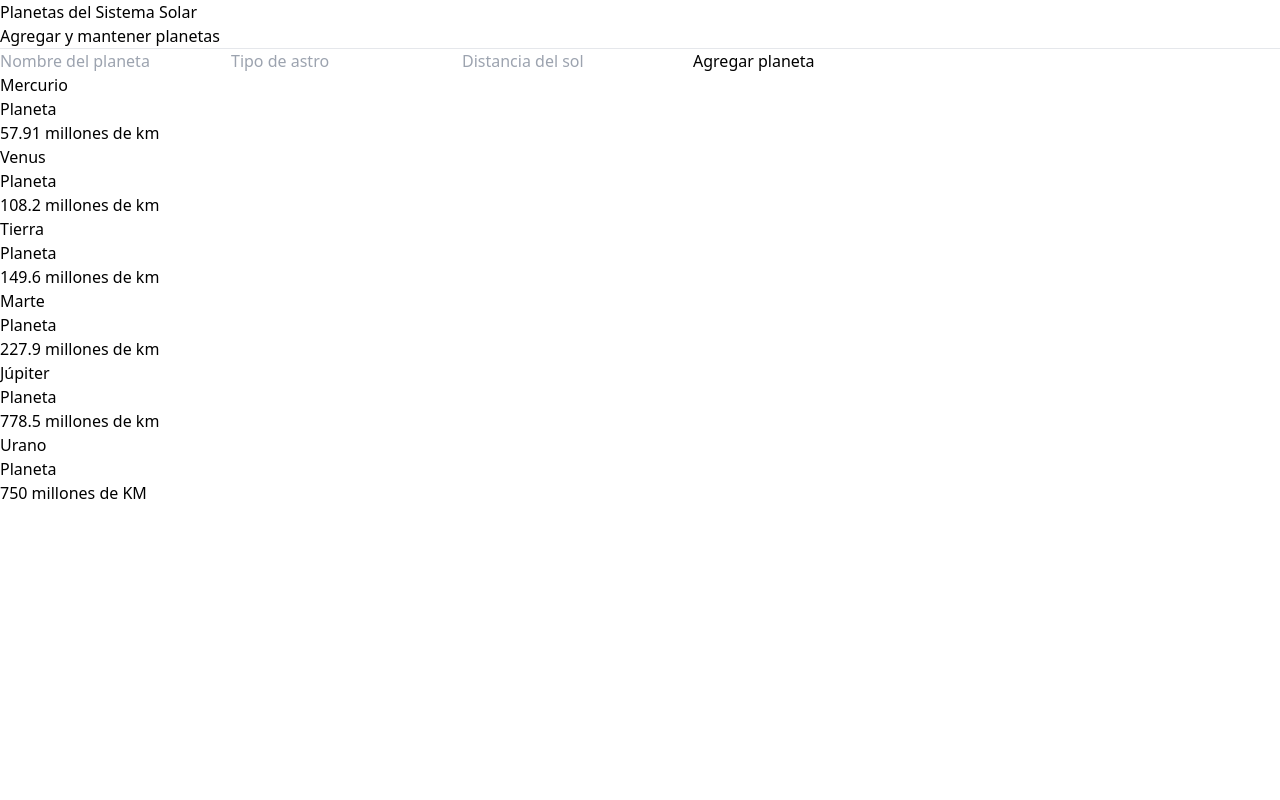
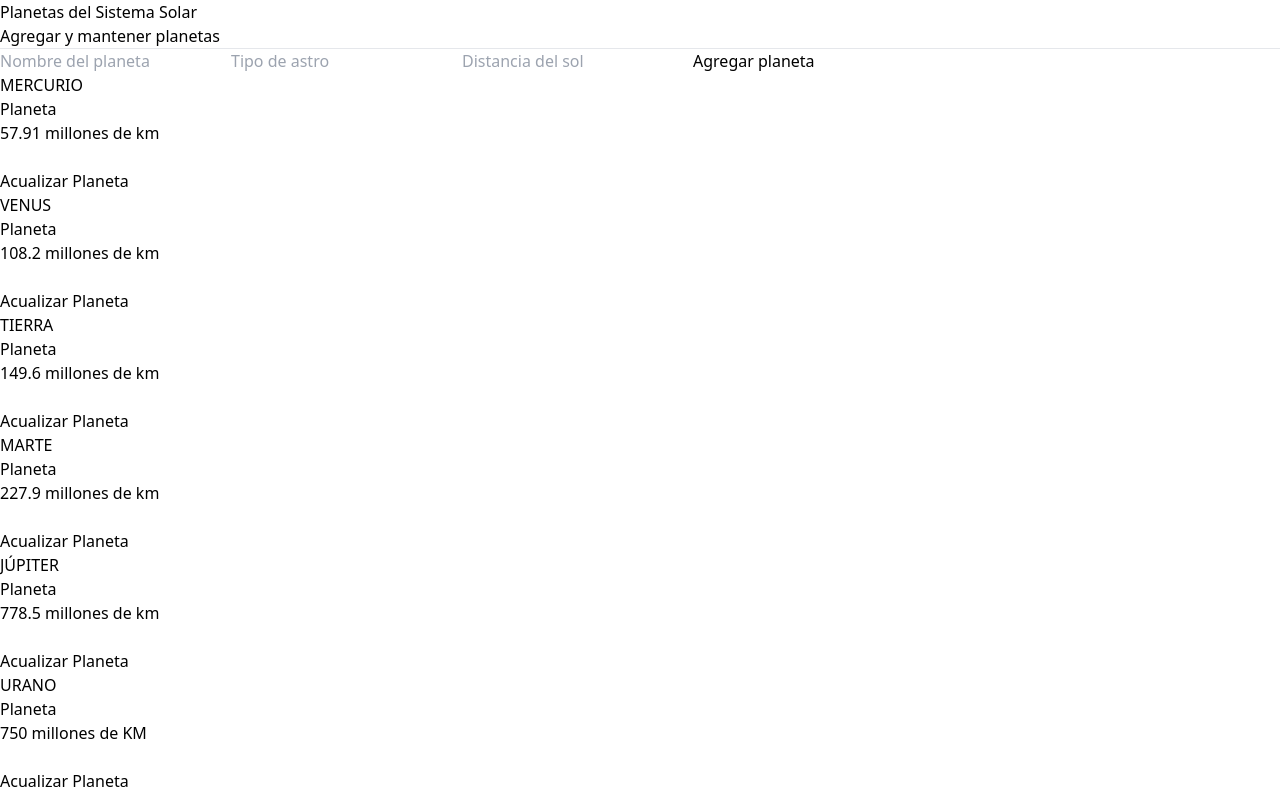
Before and after one commit to CarlosAriasLK/React19Hooks, a React (Vite) app: page / in a window 1280 px wide. Built offline with nearby package versions, Linux system fonts and the light colour scheme; data requests are answered from the project's data file.

Commit message:
add(pages): useOptimistic

```diff
--- a/data/data.json
+++ b/data/data.json
@@ -2,37 +2,37 @@
   "planets": [
     {
       "id": "a1b2c3",
-      "name": "Mercurio",
+      "name": "MERCURIO",
       "type": "Planeta",
       "distanceFromSun": "57.91 millones de km"
     },
     {
       "id": "d4e5f6",
-      "name": "Venus",
+      "name": "VENUS",
       "type": "Planeta",
       "distanceFromSun": "108.2 millones de km"
     },
     {
       "id": "g7h8i9",
-      "name": "Tierra",
+      "name": "TIERRA",
       "type": "Planeta",
       "distanceFromSun": "149.6 millones de km"
     },
     {
       "id": "j0k1l2",
-      "name": "Marte",
+      "name": "MARTE",
       "type": "Planeta",
       "distanceFromSun": "227.9 millones de km"
     },
     {
       "id": "m3n4o5",
-      "name": "Júpiter",
+      "name": "JÚPITER",
       "type": "Planeta",
       "distanceFromSun": "778.5 millones de km"
     },
     {
       "id": "01ab",
-      "name": "Urano",
+      "name": "URANO",
       "type": "Planeta",
       "distanceFromSun": "750 millones de KM"
     }
--- /dev/null
+++ b/src/actions/update-planet.action.ts
@@ -0,0 +1,18 @@
+import { planetsApi } from "../api/planetsApi";
+import type { Planet } from "../interfaces/planet.interface";
+
+export const updatePlanetAction = async( planet: Planet ) => {
+
+    try {
+
+        const response = await planetsApi.patch<Planet>(`/${ planet.id }`, planet);
+        console.log('Planeta actualizado!');
+        return response.data;
+
+    } catch (error) {
+        console.log('Error al actualizar el planeta', error);
+        throw new Error('Error actualizando el planeta!!');
+    }
+
+
+}
--- a/src/pages/ui/PlanetList.tsx
+++ b/src/pages/ui/PlanetList.tsx
@@ -1,17 +1,47 @@
+import { useOptimistic } from 'react';
 import { Planet } from '../../interfaces/planet.interface';
+import { updatePlanetAction } from '../../actions/update-planet.action';
 
 interface Props {
   planets: Planet[];
 }
 
 export const PlanetList = ({ planets }: Props) => {
+
+  const [optimisticPlanets, setOptimisticPlanets] = useOptimistic(
+    planets,
+    (current, newPlanet: Planet) => {
+      const updatedPlanets = current.map( p => p.id === newPlanet.id ? newPlanet : p);
+
+      return updatedPlanets;
+    }
+  )
+
+
+   const handleUpdatePlanet = async(planet: Planet) => {
+
+    planet.name = planet.name.toUpperCase();
+    setOptimisticPlanets( planet );
+    const updatedPlanet = await updatePlanetAction( planet );
+
+
+  }
+
+
   return (
     <div className="grid grid-cols-2 sm:grid-cols-3 md:grid-cols-4 lg:grid-cols-5 gap-4 animate-fadeIn">
-      {planets.map((planet) => (
+      {optimisticPlanets.map((planet) => (
         <div key={planet.id} className="p-4 bg-gray-100 rounded shadow">
           <h2 className="text-xl font-semibold">{planet.name}</h2>
           <p className="text-gray-700">{planet.type}</p>
           <p className="text-gray-700">{planet.distanceFromSun}</p>
+
+          <br />
+          <button onClick={ () => handleUpdatePlanet( planet ) } className="bg-blue-500 text-white p-2 rounded w-full">
+            Acualizar Planeta
+          </button>
+
+
         </div>
       ))}
     </div>
```
